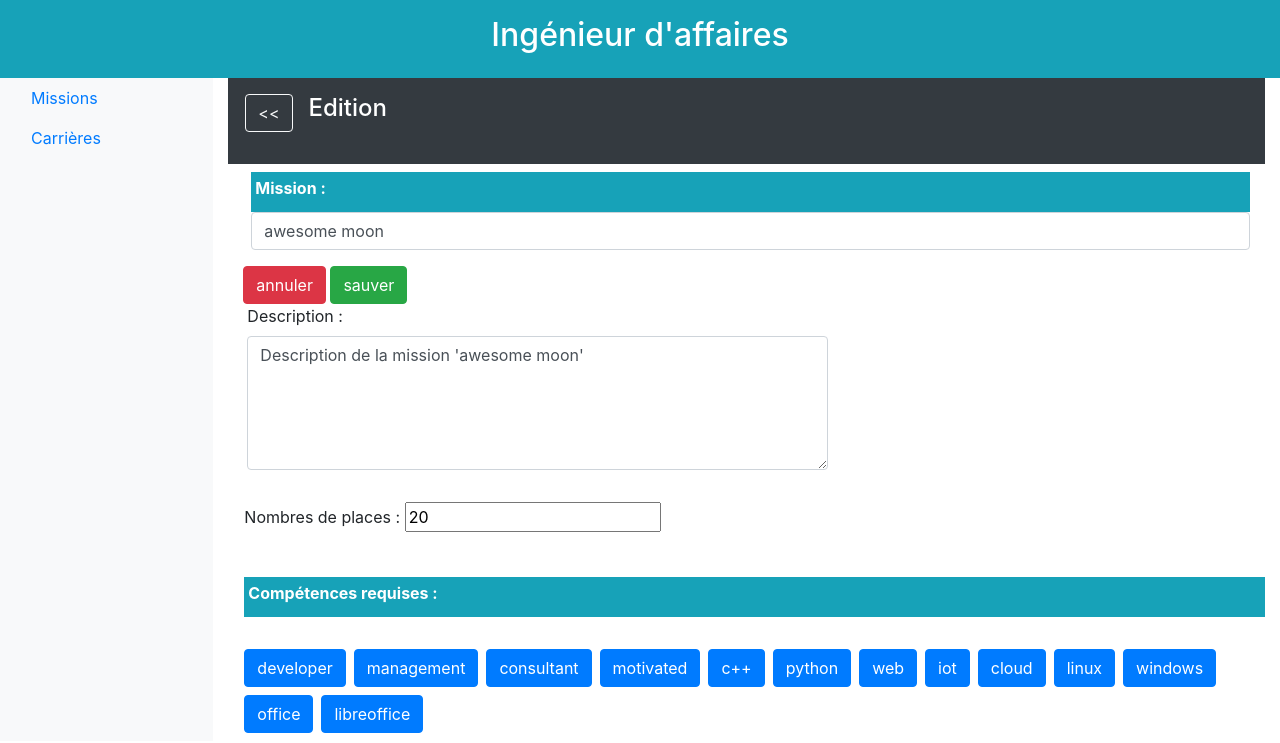
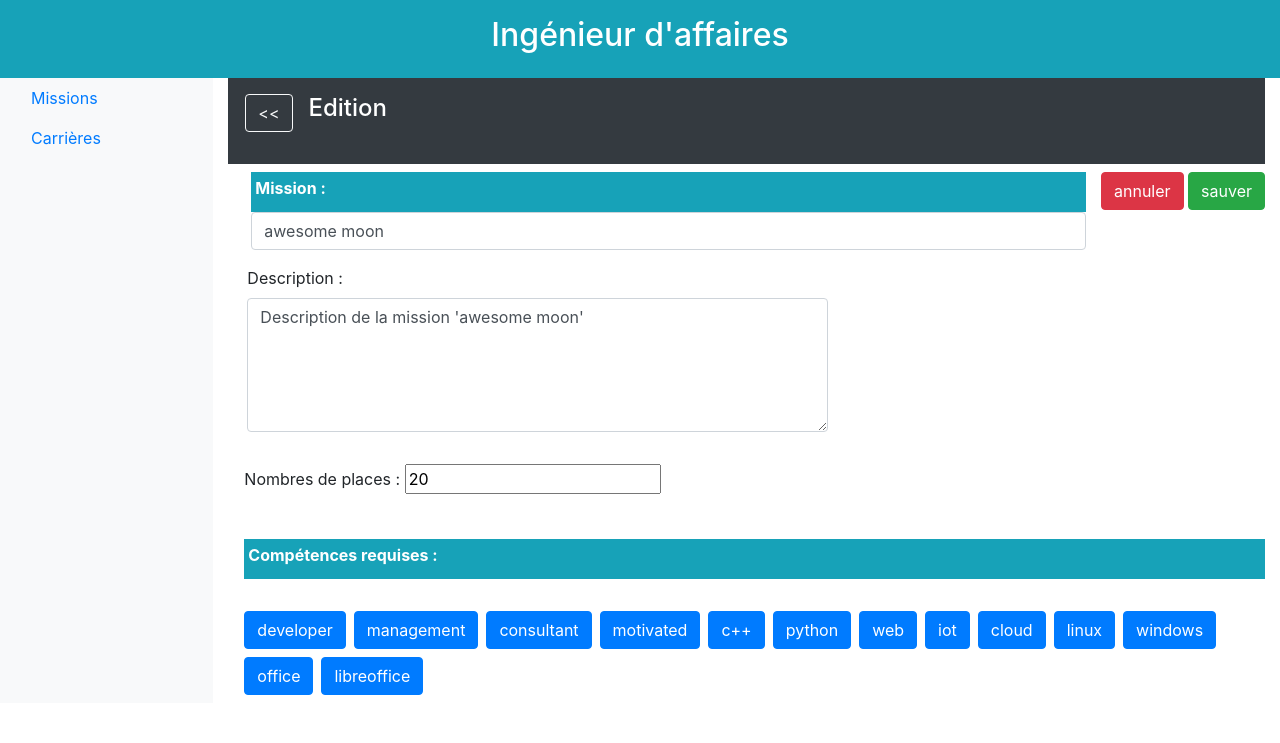
Before and after one commit to Toyem/SAR-Projet-Flask-2019, a Flask app: page /5/affaire/missions/vue/5/edit/ in a window 1280 px wide. Shown: the top 743 px of the page. Run offline with Flask 2, Linux system fonts and the light colour scheme; data comes from the database, SQL or seed files in the repository; some libraries are stand-ins or nearby versions.

Commit message:
fghj div

```diff
--- a/templates/homepage_affaire_mission_edit.html.jinja2
+++ b/templates/homepage_affaire_mission_edit.html.jinja2
@@ -16,7 +16,7 @@
     <div class="d-flex flex-column">
         <form action="{{ url_for("process_form_data", id=id, missionId=mission.id) }}" method="post"
               class="needs-validation" novalidate="">
-                <div class = "d-flex flex-inline">
+            <div class="d-flex flex-inline">
                 <div class="col mb-3 ml-2">
                     <div class="p-1 bg-info text-white size-6 font-weight-bold">
                         <label for="Name">Mission : </label>
@@ -26,8 +26,7 @@
                         Valid name is required.
                     </div>
                 </div>
-                </div>
-                <div class="col-md justify-content-end">
+            <div class="col-md-auto p-0">
                 <button type="button" class="btn btn-danger"
                         onclick="
                                 {% if is_new_mission %}
```
Lines whose indentation alone changed are shown as unchanged.
